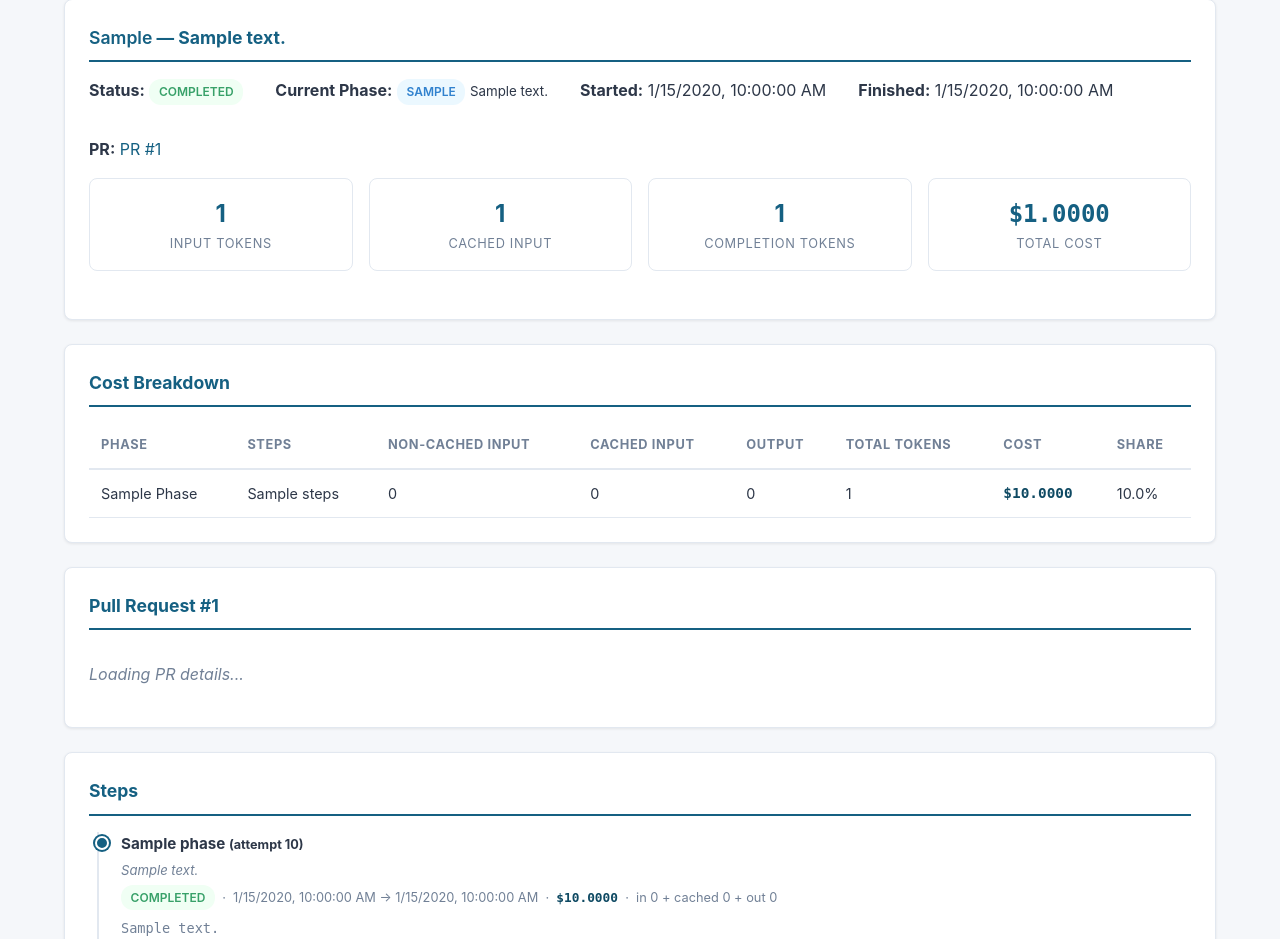
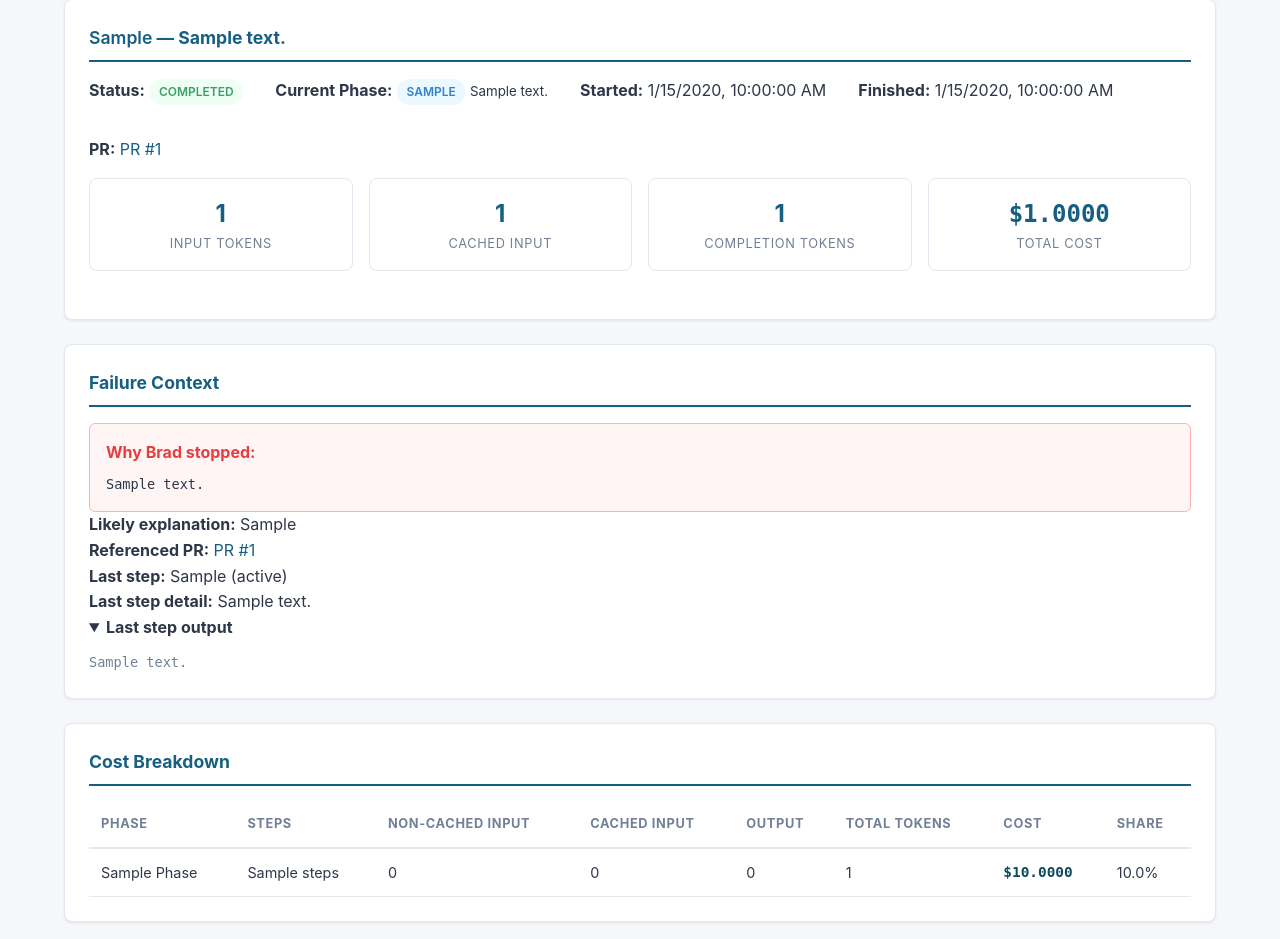
Before and after one commit to ai-brad/brad, a Python web app: template brad/gui/templates/ticket_detail.html in a window 1280 px wide. Shown: the part 93-1032 px from the top of the page. Run offline with Jinja, Linux system fonts and the light colour scheme; the template is opened without the code that fills it: most values are stand-ins (such as "Sample title", 1, 10 or a date in 2020).

Commit message:
Surface execution failure context in UI

```diff
--- a/brad/gui/templates/ticket_detail.html
+++ b/brad/gui/templates/ticket_detail.html
@@ -52,6 +52,38 @@
     </div>
     {% endif %}
 </div>
+
+{% if failure_context %}
+<div class="card" id="failure-context-card">
+    <h2>Failure Context</h2>
+    <div id="failure-context-container">
+        <div class="error-box" style="margin-top: 0;">
+            <strong style="color: var(--brad-error);">Why Brad stopped:</strong>
+            <pre style="margin-top: 0.5rem; white-space: pre-wrap; font-size: 0.85rem;">{{ failure_context.primary_message }}</pre>
+        </div>
+        {% if failure_context.inferred_reason %}
+        <p><strong>Likely explanation:</strong> {{ failure_context.inferred_reason }}</p>
+        {% endif %}
+        {% if failure_context.related_pr_url %}
+        <p><strong>Referenced PR:</strong> <a href="{{ failure_context.related_pr_url }}" target="_blank">PR #{{ failure_context.related_pr_number }}</a></p>
+        {% endif %}
+        {% if failure_context.last_step_phase %}
+        <p><strong>Last step:</strong> {{ failure_context.last_step_phase | replace('_', ' ') | title }}{% if failure_context.last_step_status %} ({{ failure_context.last_step_status }}){% endif %}</p>
+        {% endif %}
+        {% if failure_context.last_step_detail %}
+        <p><strong>Last step detail:</strong> {{ failure_context.last_step_detail }}</p>
+        {% endif %}
+        {% if failure_context.last_step_summary %}
+        <details open>
+            <summary><strong>Last step output</strong></summary>
+            <div class="step-summary" style="margin-top: 0.75rem;">
+                <pre>{{ failure_context.last_step_summary }}</pre>
+            </div>
+        </details>
+        {% endif %}
+    </div>
+</div>
+{% endif %}
 
 <div class="card" id="cost-breakdown-card">
     <h2>Cost Breakdown</h2>
@@ -294,6 +326,35 @@
     container.innerHTML = html;
 }
 
+function renderFailureContext(ctx) {
+    var container = document.getElementById('failure-context-container');
+    var card = document.getElementById('failure-context-card');
+    if (!card || !container) return;
+    if (!ctx) {
+        card.style.display = 'none';
+        return;
+    }
+    card.style.display = '';
+    var html = '<div class="error-box" style="margin-top:0;"><strong style="color: var(--brad-error);">Why Brad stopped:</strong>' +
+        '<pre style="margin-top:0.5rem; white-space:pre-wrap; font-size:0.85rem;">' + (ctx.primary_message || '') + '</pre></div>';
+    if (ctx.inferred_reason) {
+        html += '<p><strong>Likely explanation:</strong> ' + ctx.inferred_reason + '</p>';
+    }
+    if (ctx.related_pr_url) {
+        html += '<p><strong>Referenced PR:</strong> <a href="' + ctx.related_pr_url + '" target="_blank">PR #' + ctx.related_pr_number + '</a></p>';
+    }
+    if (ctx.last_step_phase) {
+        html += '<p><strong>Last step:</strong> ' + phaseName(ctx.last_step_phase) + (ctx.last_step_status ? ' (' + ctx.last_step_status + ')' : '') + '</p>';
+    }
+    if (ctx.last_step_detail) {
+        html += '<p><strong>Last step detail:</strong> ' + ctx.last_step_detail + '</p>';
+    }
+    if (ctx.last_step_summary) {
+        html += '<details open><summary><strong>Last step output</strong></summary><div class="step-summary" style="margin-top: 0.75rem;"><pre>' + ctx.last_step_summary + '</pre></div></details>';
+    }
+    container.innerHTML = html;
+}
+
 function renderCIRuns(ci_runs) {
     var card = document.getElementById('ci-runs-card');
     if (!ci_runs || ci_runs.length === 0) {
@@ -437,6 +498,7 @@
             // Update steps
             renderSteps(data.steps);
             renderCostBreakdown(data.cost_breakdown);
+            renderFailureContext(data.failure_context);
 
             // Update CI runs
             renderCIRuns(data.ci_runs);
```
Also changed, not shown: brad/gui/app.py (+54 -0 lines), brad/orchestrator.py (+30 -12 lines), tests/test_gui_cost_breakdown.py (+30 -1 lines), tests/test_orchestrator_local_review.py (+36 -0 lines).
